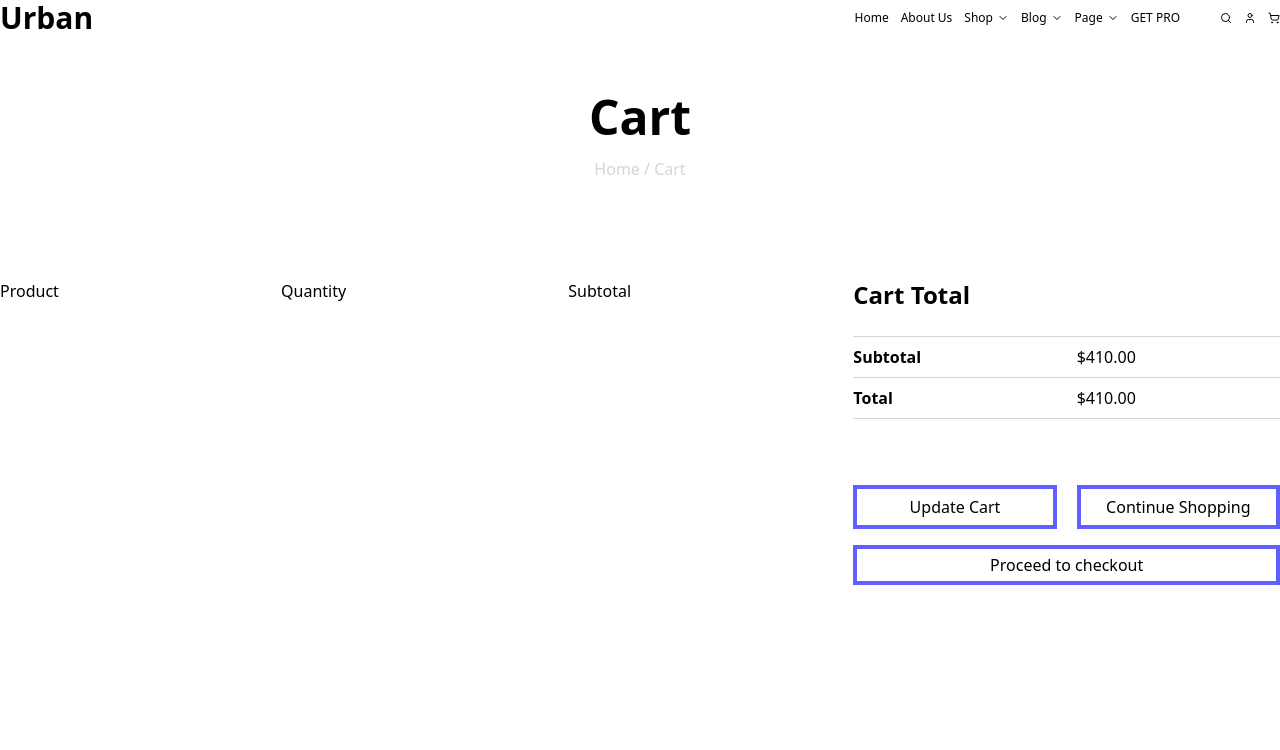
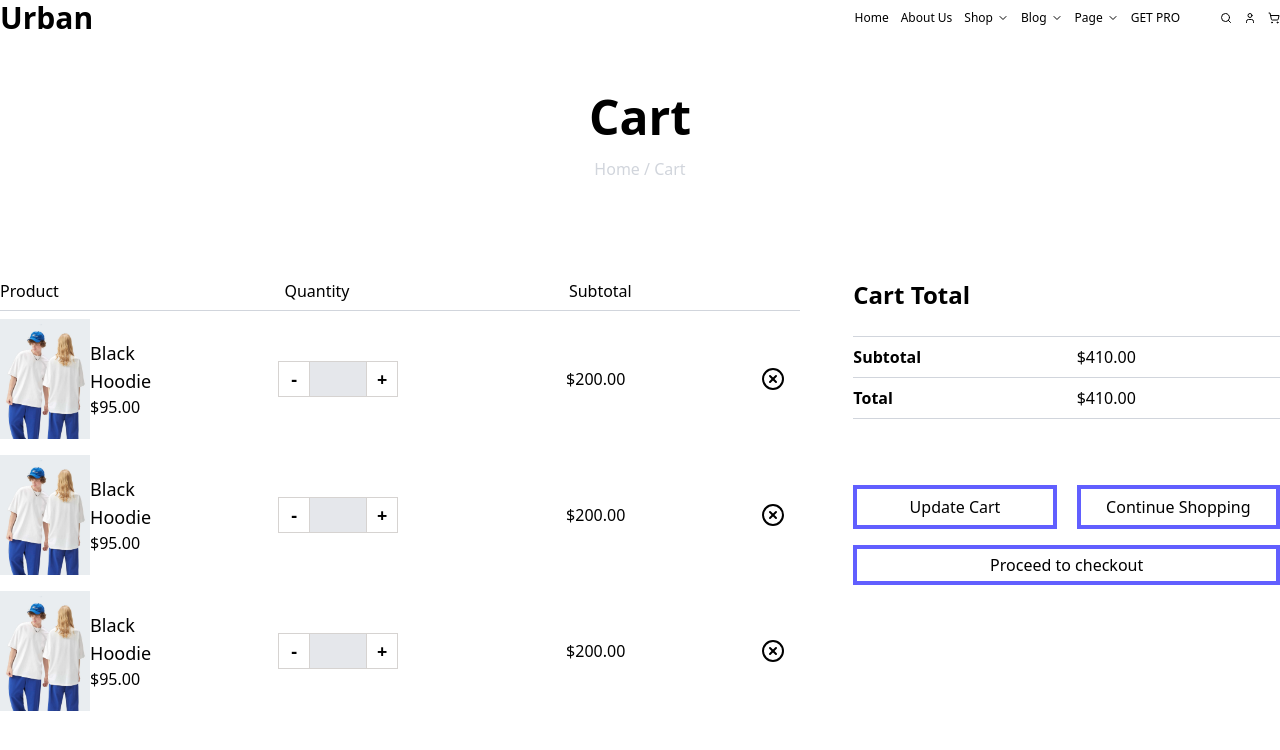
Before and after one commit to Zoidevzx/Projeto-Final-React, a Next.js app: page /cart in a window 1280 px wide. Shown: the top 750 px of the page. Built offline with nearby package versions, Linux system fonts and the light colour scheme.

Commit message:
Alteracoes no Cart

```diff
--- a/components/Cart.jsx
+++ b/components/Cart.jsx
@@ -1,4 +1,6 @@
 'use client'
+import { CircleX } from "lucide-react"
+
 export default function Cart() {
   return (
     <div className="flex-center">
@@ -10,12 +12,69 @@ export default function Cart() {
 
         <div className="grid grid-flow-col grid-cols-[4fr_2fr]">
 
-
-          <div className="grid grid-flow-row grid-rows-[1fr_3fr_3fr]">
-            <div className="grid grid-flow-col">
+          <div className="grid grid-flow-row h-50">
+            <div className="grid grid-cols-3 grid-row h-10">
               <p>Product</p>
               <p>Quantity</p>
               <p>Subtotal</p>
+              <div className="w-200 border-b border-gray-300 mb-2"></div>
+            </div>
+            <div className="grid grif-flow-col grid-cols-[1fr_2fr_1fr_1fr] gap-4">
+              <div className="flex-center">
+                <img src="item1_Home.png" alt="imagem 1" className="w-30 h-30 object-cover" />
+                <div>
+                  <h1 className='text-lg'>Black Hoodie</h1>
+                  <p>$95.00</p>
+                </div>
+              </div>
+              <div className="flex-center">
+                <button className='font-bold h-9 w-8 border-stone-300 border-1 text-lg'>-</button>
+                <input className='h-9 w-14 bg-gray-200 border-y-1 border-stone-300' type="text" name="" id="" />
+                <button className='font-bold h-9 w-8 border-stone-300 border-1 text-lg'>+</button>
+              </div>
+              <div className="flex-center">
+                <p>$200.00</p>
+              </div>
+              <div className="flex-center">
+                <CircleX />
+              </div>
+              <div className="flex-center">
+                <img src="item1_Home.png" alt="imagem 1" className="w-30 h-30 object-cover" />
+                <div>
+                  <h1 className='text-lg'>Black Hoodie</h1>
+                  <p>$95.00</p>
+                </div>
+              </div>
+              <div className="flex-center">
+                <button className='font-bold h-9 w-8 border-stone-300 border-1 text-lg'>-</button>
+                <input className='h-9 w-14 bg-gray-200 border-y-1 border-stone-300' type="text" name="" id="" />
+                <button className='font-bold h-9 w-8 border-stone-300 border-1 text-lg'>+</button>
+              </div>
+              <div className="flex-center">
+                <p>$200.00</p>
+              </div>
+              <div className="flex-center">
+                <CircleX />
+              </div>
+              <div className="flex-center">
+                <img src="item1_Home.png" alt="imagem 1" className="w-30 h-30 object-cover" />
+                <div>
+                  <h1 className='text-lg'>Black Hoodie</h1>
+                  <p>$95.00</p>
+                </div>
+              </div>
+              <div className="flex-center">
+                <button className='font-bold h-9 w-8 border-stone-300 border-1 text-lg'>-</button>
+                <input className='h-9 w-14 bg-gray-200 border-y-1 border-stone-300' type="text" name="" id="" />
+                <button className='font-bold h-9 w-8 border-stone-300 border-1 text-lg'>+</button>
+              </div>
+              <div className="flex-center">
+                <p>$200.00</p>
+              </div>
+              <div className="flex-center">
+                <CircleX />
+              </div>
+
             </div>
           </div>
 
```
